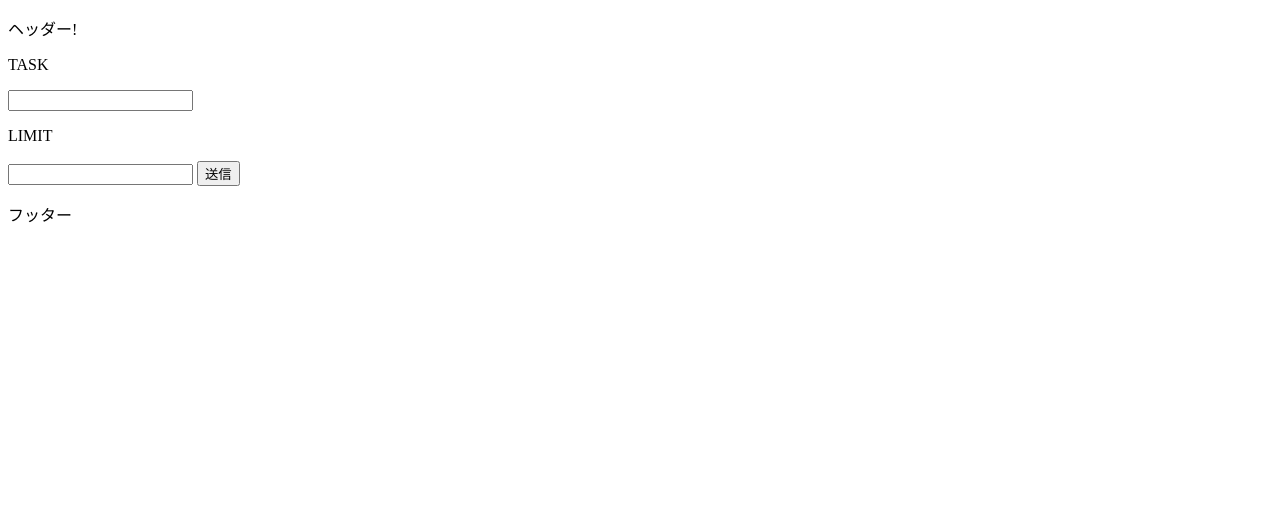
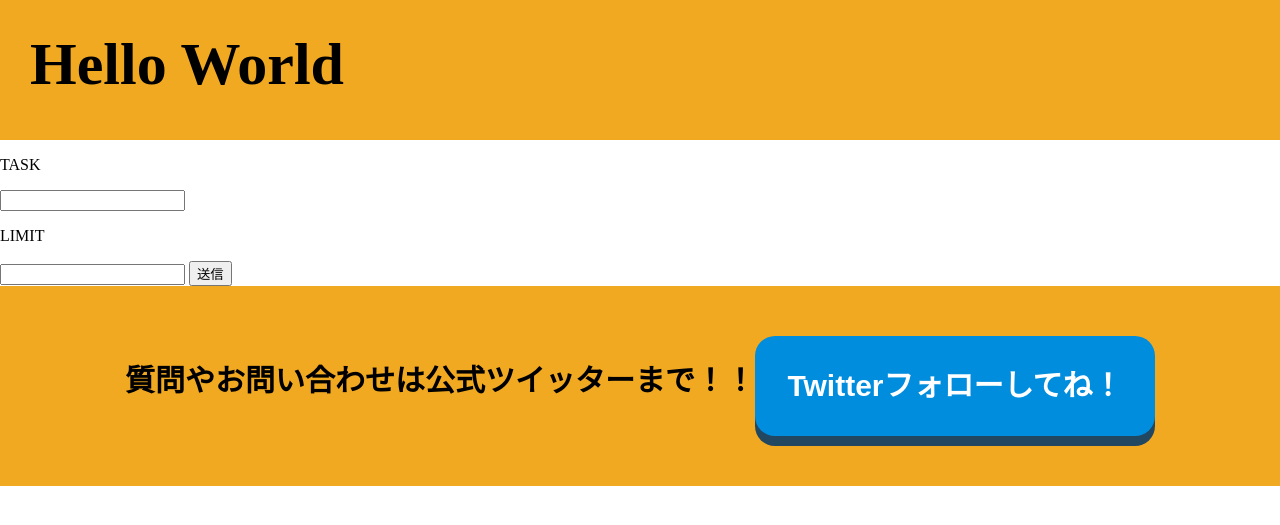
Before and after one commit to ata-misaki/Hello-World, a Flask app: page /add in a window 1280 px wide. Shown: the top 525 px of the page. Run offline with Flask 2, Linux system fonts and the light colour scheme; the visitor is signed in with stand-in values (Sample User, id 1).

Commit message:
base.html完成

```diff
--- a/app.py
+++ b/app.py
@@ -7,9 +7,10 @@ app = Flask(__name__)
 
 app.secret_key = 'sunabaco_yatsusiro'
 
-@app.route("/")
+# TOPページ
+@app.route("/index")
 def helloWorld():
-    return "Hello World."
+    return render_template("index.html")
 
 
 @app.route("/list")
--- a/static/css/style.css
+++ b/static/css/style.css
@@ -1,3 +1,74 @@
-h1 {
-    color: khaki;
+
+/* リセット */
+body, h1, h2, h3, h4, h5, ul, ol, li, dl, dt, dd {
+    margin: 0px;
+    padding: 0px;
 }
+
+
+/* ここから */
+header {
+    width: auto;
+    height: 140px;
+    background-color: #F2A922;
+}
+header p {
+    font-size: 60px;
+    font-family: Malgun Gothic;
+    font-weight: bold;
+    height: 80px;
+    margin: 0px;
+    padding: 30px;
+}
+
+/* index */
+.top_image {
+    background-color:;
+
+}
+
+
+
+footer {
+    display: flex;
+    justify-content: center;
+    align-items: center;
+    width: auto;
+    height: 200px;
+    background-color: #F2A922;
+
+}
+
+footer p {
+    display: inline-block;
+    font-size: 30px;
+    font-family: A-OTF 太ゴB101 Pr6N;
+    font-weight: bold;
+    height: 60px;
+    /* margin: 0px;
+    padding: 75px; */
+}
+.twitter {
+    width: 400px;
+    height: 100px;
+    line-height: 100px;
+    background-color: #008DDE;
+    box-shadow: 0 10px 0 #224760;
+
+    display: inline-block;
+    /* position: relative; */
+    font-family: Arial;
+    font-size: 30px;
+    font-weight: bold;
+    text-align: center;
+    text-decoration: none;
+    color: white;
+    border-radius: 20px;
+    /* padding: 14px 80px; */
+  }
+  .twitter:active {
+    top: 2px;
+      box-shadow: 0 2px 0 #0078BD;
+  }
+  .twitter:hover {
+    background-color: #1397D8;
--- a/templates/base.html
+++ b/templates/base.html
@@ -1,14 +1,15 @@
 <!DOCTYPE html>
-<html lang="en">
+<html lang="ja">
 <head>
     <meta charset="UTF-8">
     <meta name="viewport" content="width=device-width, initial-scale=1.0">
-    <link rel="stylesheet" href="/static/css/style.css">
+    <link rel="stylesheet" href="static/css/style.css">
     <title>Document</title>
 </head>
 <body>
-    <!-- <p style="background-color: antiquewhite;">ヘッダー</p> -->
-    <p>ヘッダー!</p>
+    <header>
+        <p>Hello World</p>
+    </header>
     {% block content %}
 
 
@@ -16,7 +17,12 @@
 
 
     {% endblock %}
-    <!-- <p style="background-color: darkseagreen;">フッター</p> -->
-    <p>フッター</p>
+    <footer>
+
+        <p>質問やお問い合わせは公式ツイッターまで！！</p>
+        <a href="#" class="twitter">Twitterフォローしてね！</a>
+
+    </footer>
+
 </body>
 </html>
```
